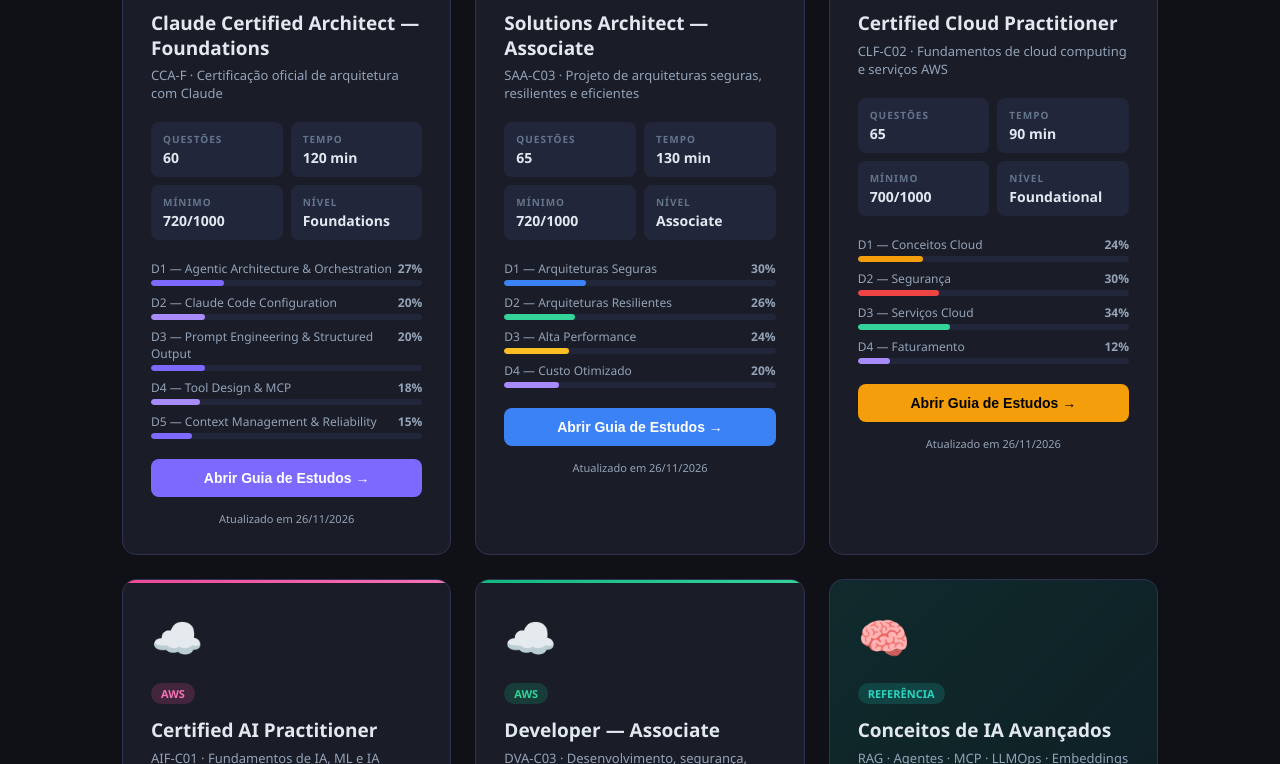
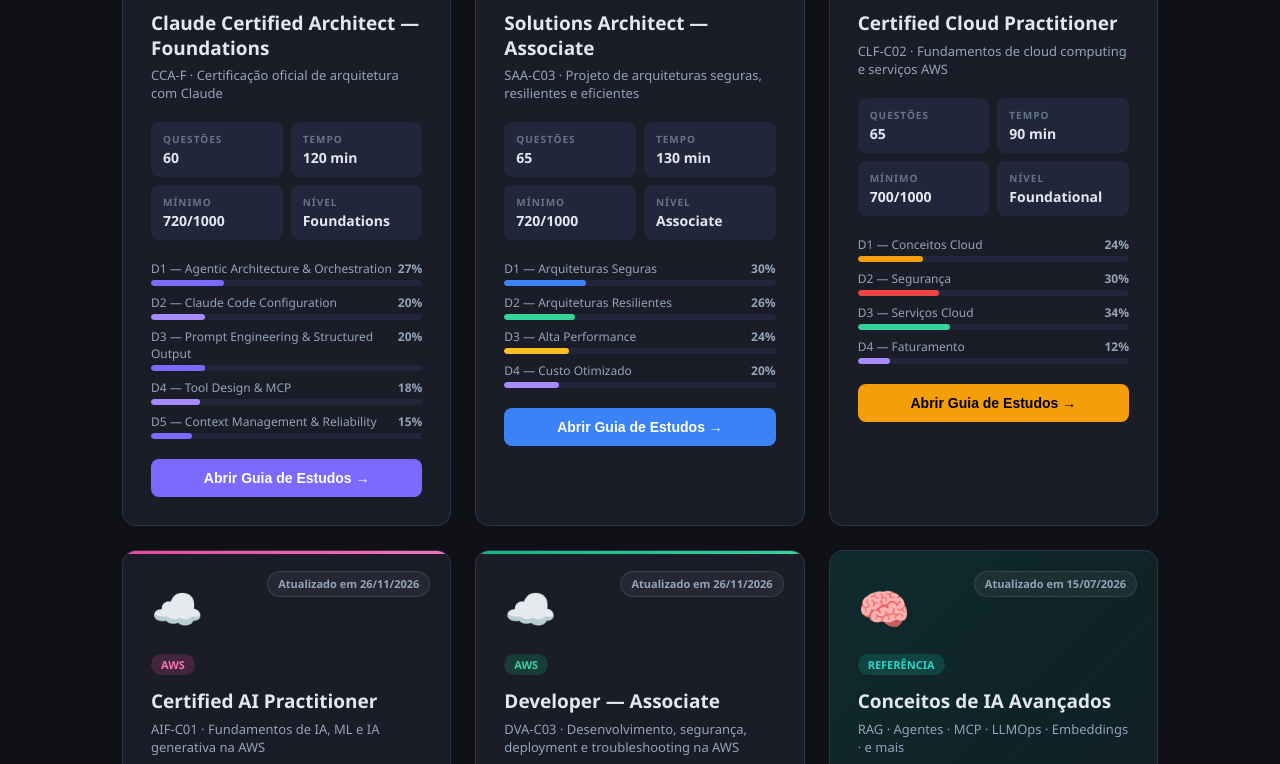
Before and after one commit to marciocobo/hub, a plain HTML site: page index.html in a window 1280 px wide. Shown: the part 311-1075 px from the top of the page. Drawn offline with Linux system fonts and the light colour scheme.

Commit message:
Move a data de atualização para o canto superior direito do card (#10)
A data "Atualizado em" deixa o rodapé do card e passa a ser uma etiqueta
arredondada no canto superior direito. Em telas com menos de 360px ela
fica menor para não encostar no ícone. Só muda o CSS.

Co-authored-by: OpenBot Agentes <361694858+dev-agentes@users.noreply.github.com>
Co-authored-by: OpenBot <335604065+openbotgit[bot]@users.noreply.github.com>

```diff
--- a/index.html
+++ b/index.html
@@ -31,7 +31,8 @@ header p{color:var(--text2);font-size:15px;}
 .card.dva .cert-badge{background:rgba(16,185,129,.2);color:#34d399;}
 .cert-title{font-size:19px;font-weight:800;margin-bottom:6px;line-height:1.3;}
 .cert-sub{font-size:13px;color:var(--text2);margin-bottom:20px;}
-.card-updated{margin-top:14px;font-size:11px;color:var(--text2);text-align:center;}
+.card-updated{position:absolute;top:20px;right:20px;padding:4px 10px;border-radius:99px;background:rgba(255,255,255,.05);border:1px solid rgba(255,255,255,.1);font-size:11px;font-weight:600;line-height:1.4;white-space:nowrap;color:var(--text2);}
+@media(max-width:359px){.card-updated{top:16px;right:12px;padding:3px 8px;font-size:10px;}}
 .cert-info{display:grid;grid-template-columns:1fr 1fr;gap:8px;margin-bottom:20px;}
 .ci{background:var(--bg3);border-radius:8px;padding:10px 12px;}
 .ci .label{font-size:10px;text-transform:uppercase;letter-spacing:1px;color:var(--text3);font-weight:600;}
```
